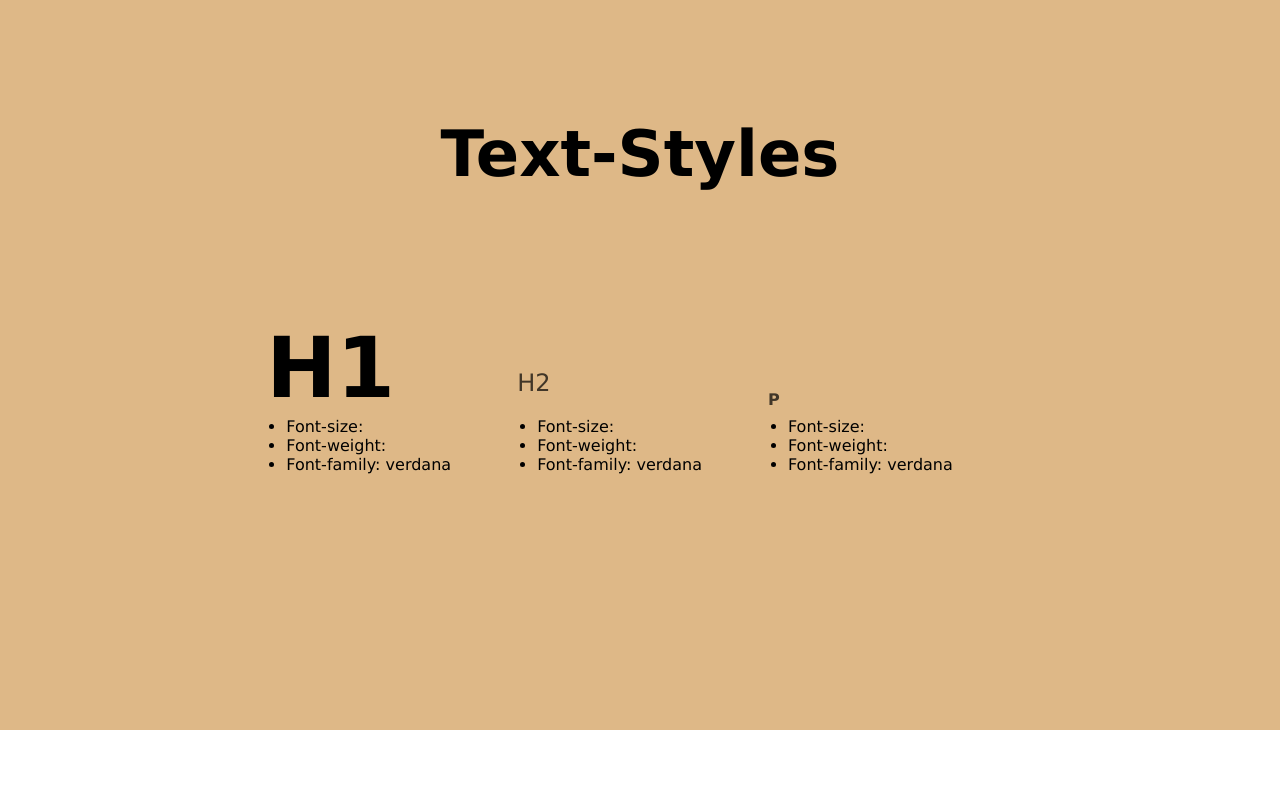
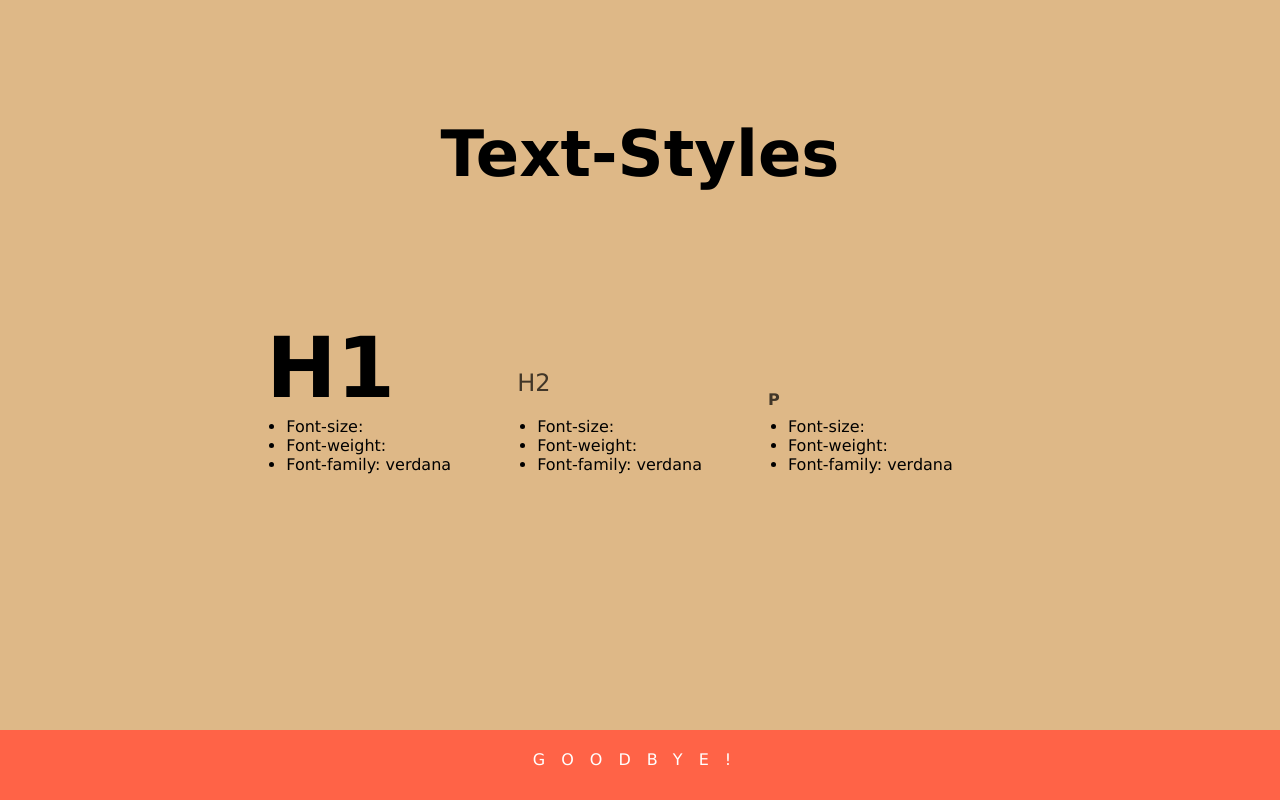
Before and after one commit to arejasverduras/CSS-4-Styleguide, a plain HTML site: page index.html in a window 1280 px wide. Shown: the part 2585-3385 px from the top of the page. Before the commit the page ends 3315 px from the top, so only its background shows below. Drawn offline with Linux system fonts and the light colour scheme.

Commit message:
create footer

```diff
--- a/index.html
+++ b/index.html
@@ -84,13 +84,13 @@
                            <li>Font-family: verdana</li>
                        </ul>
                       </div>
-
-
                   </div>
             </article>
         </main>
         <footer>
-
+            <div class="footercontainer">
+            <p>Goodbye!</p>
+            </div>
         </footer>
     </body>
 </html>
--- a/style.css
+++ b/style.css
@@ -213,3 +213,16 @@ main {
 }
 
 /* Footer */
+
+footer {
+    height: 70px;
+    width: 100%;
+    position: relative;
+    top: 70px;
+    padding: 20px;
+    text-align: center;
+    background-color: tomato;
+    color: white;
+    letter-spacing: 1em;
+    text-transform: uppercase;
+}
```
